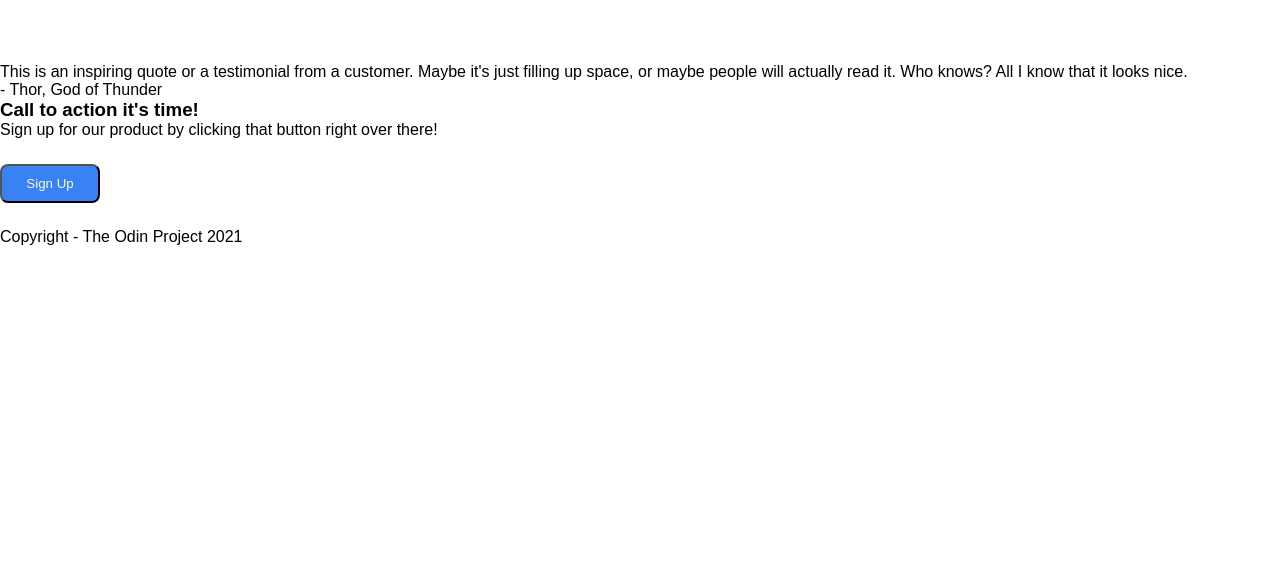
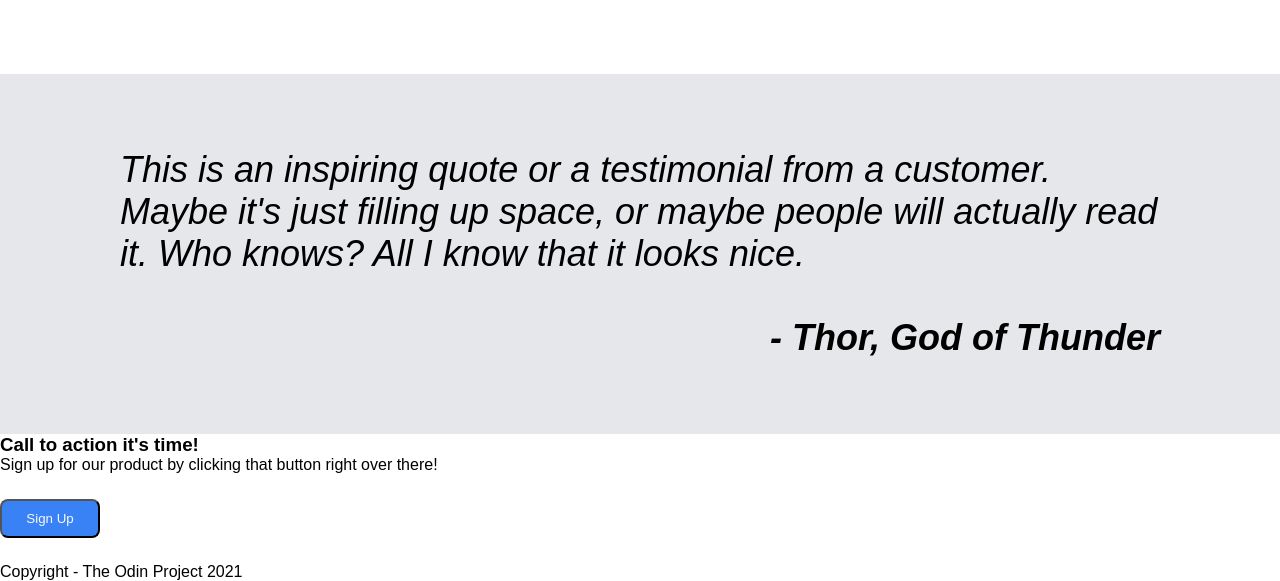
Before and after one commit to elsajay/landing-page-project, a plain HTML site: page index.html in a window 1280 px wide. Shown: the part 1536-2117 px from the top of the page. Before the commit the page ends 1782 px from the top, so only its background shows below. Drawn offline with Linux system fonts and the light colour scheme.

Commit message:
add quote section. Amend heights of each section.

```diff
--- a/index.html
+++ b/index.html
@@ -45,7 +45,8 @@
     </div>
     <div class="quote">
         <p>This is an inspiring quote or a testimonial from a customer. Maybe it's just filling up space, or maybe people will actually read it. Who knows? All I know that it looks nice.</p>
-        <p>- Thor, God of Thunder</p>
+        <br>
+         <p id="Thor">- Thor, God of Thunder</p>
     </div>
     <div class="CTA">
         <h3>Call to action it's time!</h3>
--- a/style.css
+++ b/style.css
@@ -21,11 +21,13 @@ header ,
 }
 
 header {
+    height: 50px;
     display: flex;
     justify-content: space-between;
 }
 
 .introduction {
+    height: 30em;
     display: flex;
     justify-content: center;
     align-items: center;
@@ -92,6 +94,7 @@ button {
  .main-content {
     padding: 2em;
     text-align: center;
+    height: 60%;
 
  }
 
@@ -118,6 +121,22 @@ img {
 
 }
 
-quote {
-    background-color:
+.quote {
+    background-color: #E5E7EB;
+    height: 10em;
+    display: flex;
+    justify-content: center;
+    align-items: center;
+    font-size: 36px;
+    font-weight: 50px;
+    font-style: italic;
+    flex-direction: column;
+    padding: 0px 120px;
+
+
 }
+#Thor {
+    font-weight: 900;
+    margin-left: auto;
+
+}
```
